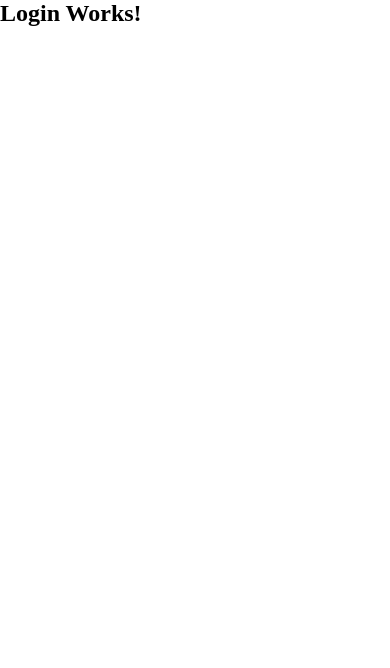
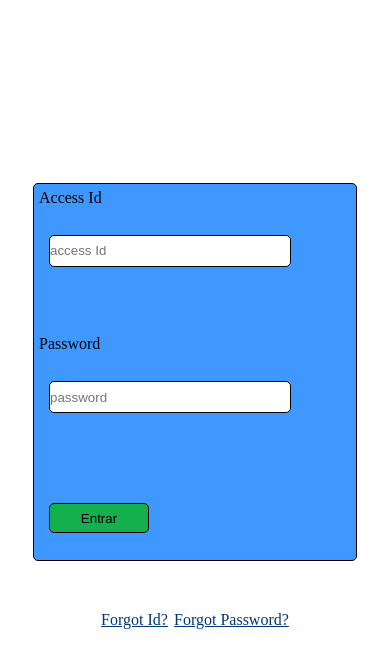
Before and after one commit to LucasTody3535/market-sales-dashboard, a Vue app: page /login in a window 390 px wide. Shown: the top 668 px of the page. Built offline with nearby package versions, Linux system fonts and the light colour scheme.

Commit message:
Added login feature

```diff
--- /dev/null
+++ b/data/data.js
@@ -0,0 +1,13 @@
+const USERS = Object.freeze([
+    {
+       id: 1,
+       access_id: "20FGtr24",
+       password: "12345"
+    }
+]);
+
+export async function queryCanAccess(access_id, password) {
+    for( let user of USERS ) {
+        if( user.access_id === access_id,  user.password === password) return { canAccess: true, user };
+    }
+}
--- a/src/pages/login/Login.vue
+++ b/src/pages/login/Login.vue
@@ -1,7 +1,141 @@
-<script setup></script>
+<script setup>
+import { ref } from 'vue';
+import { useRouter } from 'vue-router';
+import { queryCanAccess } from '../../../data/data';
+import { appMainStore } from '../../store';
+
+document.querySelector("#app").dataset.page = "login";
+
+const ROUTER = useRouter();
+const STORE = appMainStore();
+
+let access_id = ref("");
+let password = ref("");
+
+const treatAccessInfo = async () => {
+    STORE.user = await queryCanAccess(access_id.value, password.value);
+    ROUTER.replace("home");
+}
+</script>
 
 <template>
-    <h2>Login Works!</h2>
+    <form @submit.prevent="treatAccessInfo()">
+        <div>
+            <label for="access_id">Access Id</label>
+            <input id="access_id" v-model="access_id" type="text" placeholder="access Id">
+        </div>
+        <div>
+            <label for="password">Password</label>
+            <input id="password" v-model="password" type="password" placeholder="password">
+        </div>
+        <div>
+            <button type="submit">Entrar</button>
+        </div>
+    </form>
+    <div id="help-links">
+        <a href="">Forgot Id?</a>
+        <a href="">Forgot Password?</a>
+    </div>
 </template>
 
-<style></style>
+<style>
+
+[data-page = "login"] {
+    display: flex;
+    align-items: center;
+    justify-content: center;
+    position: relative;
+}
+
+[data-page = "login"] #help-links {
+    bottom: 50px;
+    width: 300px;
+    display: flex;
+    justify-content: space-evenly;
+    position: absolute;
+}
+
+[data-page = "login"] #help-links a {
+    color: black;
+}
+
+[data-page = "login"] #help-links a:hover {
+    color: #0077ffc0;
+}
+
+[data-page = "login"] #help-links a:visited {
+    color: #003775c0;
+}
+
+[data-page = "login"] form {
+    background-color: #0077ffc0;
+    height: 250px;
+    flex: 0.4;
+    display: grid;
+    grid-template-rows: 38% 38% 20%;
+    row-gap: 2%;
+    padding: 5px;
+    border: 1px solid black;
+    border-radius: 5px;
+}
+
+[data-page = "login"] form div {
+    display: flex;
+    flex-direction: column;
+    row-gap: 20%;
+    border: none;
+}
+
+[data-page = "login"] form div:nth-child(3) {
+    align-items: flex-start;
+    justify-content: center;
+    margin-left: 10px;
+}
+
+[data-page = "login"] form div input {
+    width: 300px;
+    height: 30px;
+    margin-left: 20px;
+    border-radius: 5px;
+    border: 1px solid black;
+}
+
+[data-page = "login"] form div input:focus {
+    outline: none;
+}
+
+[data-page = "login"] form div button {
+    width: 100px;
+    height: 30px;
+    border-radius: 5px;
+    border: 1px solid black;
+    background-color: #00bb00b2;
+    cursor: pointer;
+}
+
+@media screen and (max-width: 767px) {
+
+    [data-page = "login"] {
+        flex-direction: column;
+        row-gap: 50px;
+    }
+
+    [data-page = "login"] form {
+        flex: 0.5;
+        width: 80%;
+    }
+
+    [data-page = "login"] form div input {
+        width: 240px;
+        margin-left: 10px;
+    }
+
+    [data-page = "login"] #help-links {
+        width: 200px;
+        height: 50px;
+        flex-wrap: wrap;
+        position: unset;
+    }
+}
+
+</style>
--- a/src/routes.js
+++ b/src/routes.js
@@ -1,6 +1,7 @@
 import { createRouter, createWebHistory } from 'vue-router';
 import Login from "./pages/login/Login.vue";
 import Home from "./pages/home/Home.vue";
+import { appMainStore } from "./store";
 
 export const routesConfig = createRouter({
     history: createWebHistory(),
@@ -24,11 +25,10 @@ export const routesConfig = createRouter({
 });
 
 routesConfig.beforeEach((to, from) => {
-    let authCookie = true;
-    //let authCookie = document.cookie.auth;
+    let hasUser = appMainStore().user;
 
-    if(authCookie && to.name !== from.name) {
-        return true;
-    }
+    if( from.fullPath === "/" ) return true;
+    if( hasUser && to.name !== from.name ) return true
+
     return false;
 });
```
